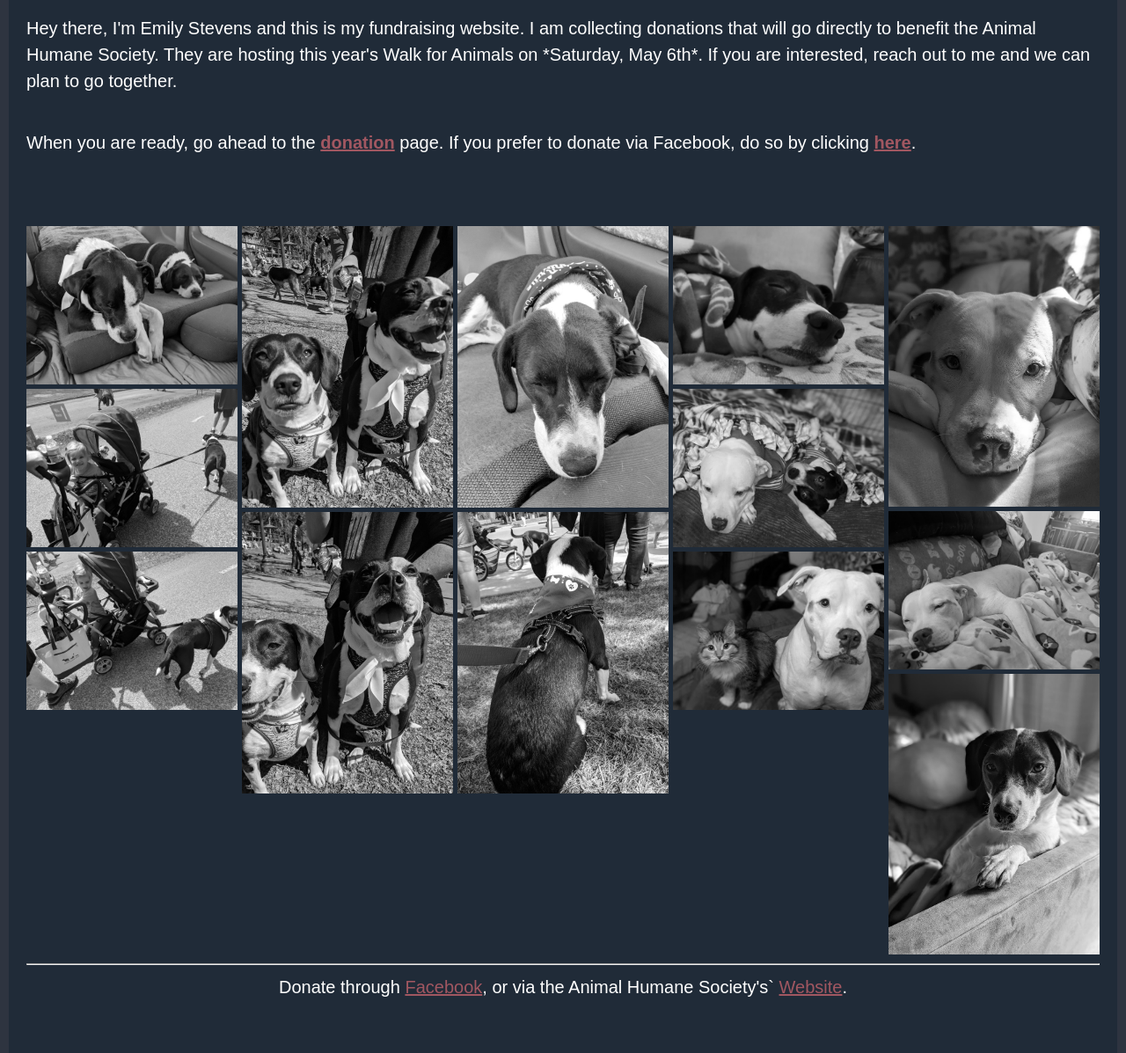
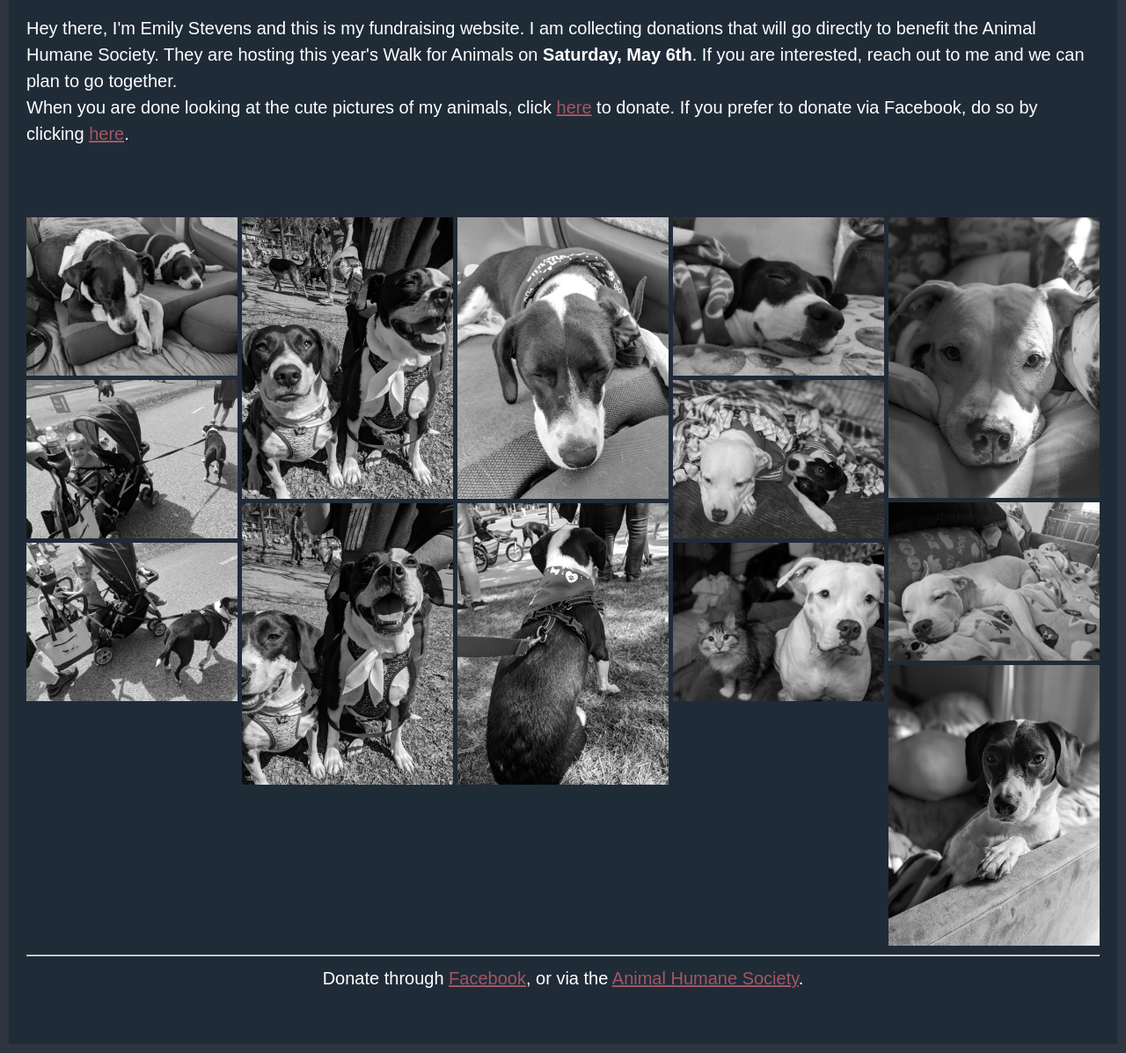
Before and after one commit to semanticdata/walk-for-animals, a plain HTML site: page index.html in a window 1280 px wide. Shown: the part 103-1300 px from the top of the page at 88% size. Drawn offline with Linux system fonts and the light colour scheme.

Commit message:
Update index.html

```diff
--- a/index.html
+++ b/index.html
@@ -1,13 +1,12 @@
 <!DOCTYPE html>
 <html lang="en">
+
   <head>
     <meta charset="utf-8" />
 
     <title>AHS - Walk for Animals 2023</title>
-    <meta
-      name="description"
-      content="Emily is fund raising for the Animal Humane Society. If you can spare it, a donation would be much appreciated."
-    />
+    <meta name="description"
+      content="Emily is fund raising for the Animal Humane Society. If you can spare it, a donation would be much appreciated." />
     <meta name="author" content="Emily Stevens" />
     <meta name="viewport" content="width=device-width, initial-scale=1" />
     <link rel="stylesheet" href="/ahoy.css" />
@@ -22,6 +21,7 @@
         overflow: hidden;
         text-align: center;
       }
+
       .darkboximg {
         padding: 5%;
         max-width: 1216px;
@@ -58,6 +58,7 @@
           column-count: 4;
         }
       }
+
       @media (max-width: 1000px) {
         #gallery {
           -moz-column-count: 3;
@@ -65,6 +66,7 @@
           column-count: 3;
         }
       }
+
       @media (max-width: 800px) {
         #gallery {
           -moz-column-count: 2;
@@ -72,6 +74,7 @@
           column-count: 2;
         }
       }
+
       @media (max-width: 400px) {
         #gallery {
           -moz-column-count: 1;
@@ -81,27 +84,23 @@
       }
     </style>
   </head>
+
   <body>
     <h1>Animal Humane Society - Walk for Animals 2023</h1>
 
     <p>
       Hey there, I'm Emily Stevens and this is my fundraising website. I am
       collecting donations that will go directly to benefit the Animal Humane
-      Society. They are hosting this year's Walk for Animals on *Saturday, May
-      6th*. If you are interested, reach out to me and we can plan to go
+      Society. They are hosting this year's Walk for Animals on <b>Saturday, May 6th</b>. If you are interested, reach
+      out to me and we can plan to go
       together.
-    </p>
-    <p>
-      When you are ready, go ahead to the
-      <b
-        ><a
-          href="https://secure.animalhumanesociety.org/site/Donation2?df_id=7304&PROXY_ID=1987202&PROXY_TYPE=20&FR_ID=1340"
-          >donation</a
-        ></b
-      >
-      page. If you prefer to donate via Facebook, do so by clicking
-      <b><a href="https://www.facebook.com/donate/513538977646406/">here</a></b
-      >.
+      <!-- </p>
+    <p> -->
+      <br>
+      When you are done looking at the cute pictures of my animals, click <a
+        href="https://secure.animalhumanesociety.org/site/Donation2?df_id=7304&PROXY_ID=1987202&PROXY_TYPE=20&FR_ID=1340">here</a>
+      to donate. If you prefer to donate via Facebook, do so by clicking
+      <a href="https://www.facebook.com/donate/513538977646406/">here</a>.
     </p>
     <div id="gallery">
       <img src="assets/hz-photo27-33.jpg" />
@@ -170,11 +169,10 @@
     <p align="center">
       Donate through
       <a href="https://www.facebook.com/donate/513538977646406/">Facebook</a>,
-      or via the Animal Humane Society's`
-      <a
-        href="https://secure.animalhumanesociety.org/site/Donation2?df_id=7304&PROXY_ID=1987202&PROXY_TYPE=20&FR_ID=1340"
-        >Website</a
-      >.
+      or via the <a
+        href="https://secure.animalhumanesociety.org/site/Donation2?df_id=7304&PROXY_ID=1987202&PROXY_TYPE=20&FR_ID=1340">Animal
+        Humane Society</a>.
     </p>
   </footer>
+
 </html>
```
